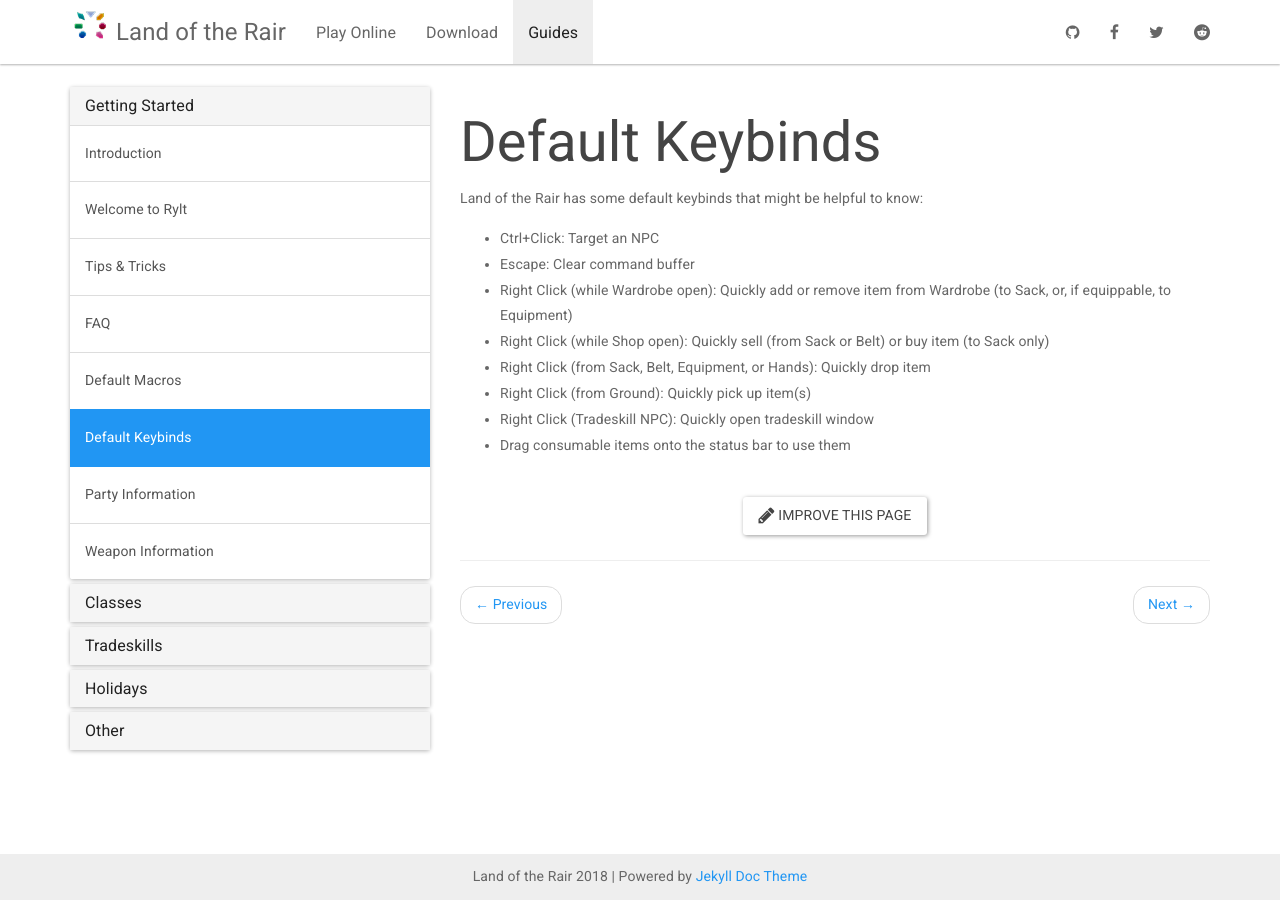
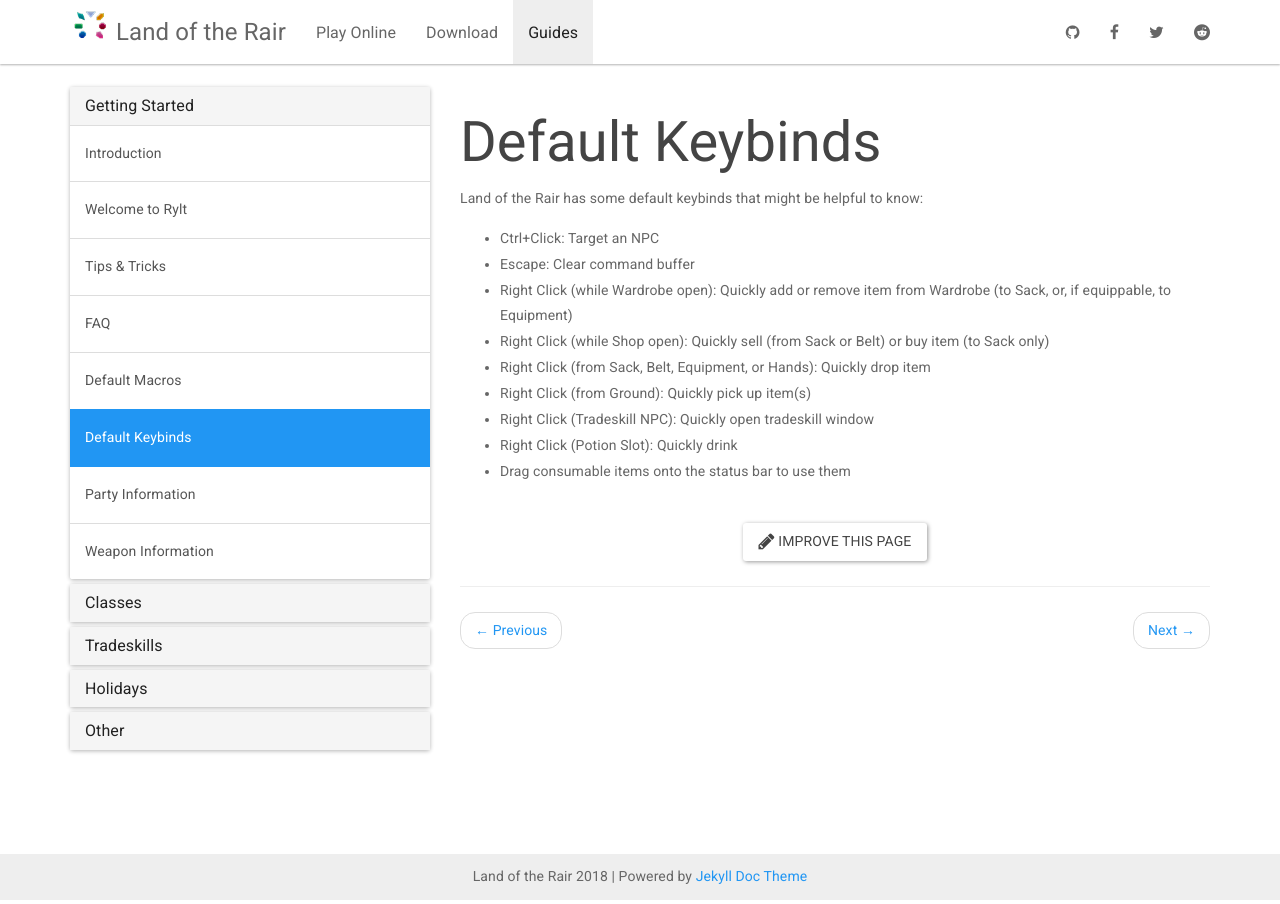
Before and after one commit to LandOfTheRair/landoftherair.github.io, a Jekyll site: the page built from _docs/getting-started/default-keybinds.md, in a window 1280 px wide. Built offline with Jekyll 4.4.1, drawn with Linux system fonts in a browser that asks for light colours; nearby versions of some CDN libraries.

Commit message:
Update default-keybinds.md

```diff
--- a/_docs/getting-started/default-keybinds.md
+++ b/_docs/getting-started/default-keybinds.md
@@ -12,4 +12,5 @@ Land of the Rair has some default keybinds that might be helpful to know:
 * Right Click (from Sack, Belt, Equipment, or Hands): Quickly drop item
 * Right Click (from Ground): Quickly pick up item(s)
 * Right Click (Tradeskill NPC): Quickly open tradeskill window
+* Right Click (Potion Slot): Quickly drink
 * Drag consumable items onto the status bar to use them
```
